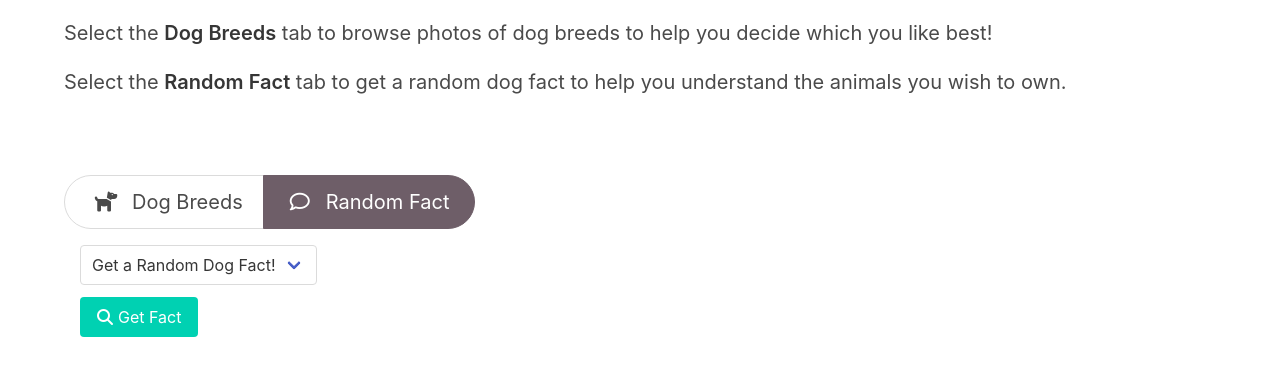
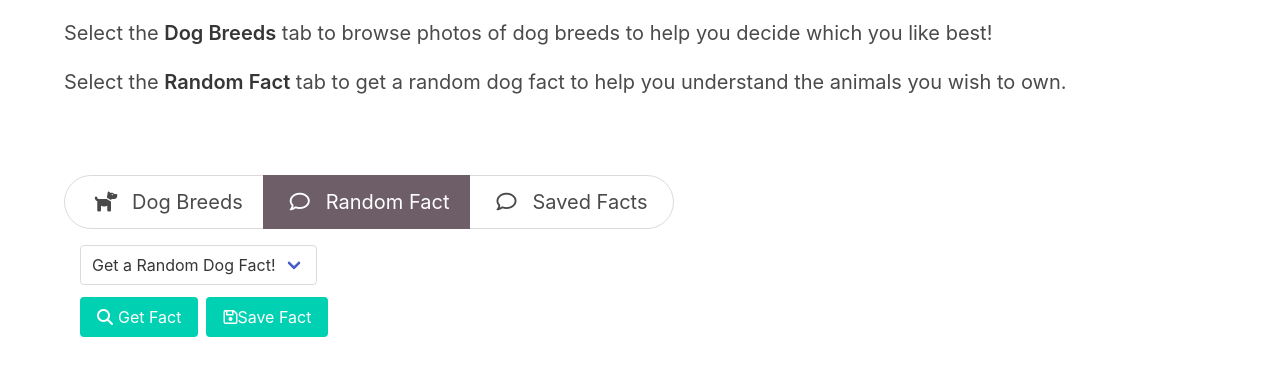
Before and after one commit to jcxxz/practice-repo, a plain HTML site: page index.html in a window 1280 px wide. Both pictures are taken after a click on the item "Random Fact". Shown: the part 240-616 px from the top of the page. Drawn offline with nearby package versions, Linux system fonts and the light colour scheme.

Commit message:
adjusted formatting

```diff
--- a/assets/js/script.js
+++ b/assets/js/script.js
@@ -64,6 +64,8 @@ fetchImageButton.addEventListener("click", function () {
     .catch(error => console.log(error));
 });
 
+
+
 var fetchFactButton = document.getElementById("fetch-fact-btn");
 var firstClick = true;
 
--- a/index.html
+++ b/index.html
@@ -1,5 +1,6 @@
 <!DOCTYPE html>
 <html lang="en">
+
 <head>
   <meta charset="utf-8">
   <meta http-equiv="X-UA-Compatible" content="IE=edge">
@@ -9,6 +10,7 @@
   <link rel="stylesheet" href="https://cdn.jsdelivr.net/npm/bulma@0.9.4/css/bulma.min.css">
   <script src="https://kit.fontawesome.com/74eedd6986.js" crossorigin="anonymous"></script>
 </head>
+
 <body>
   <header>
     <nav class="navbar" role="navigation" aria-label="main navigation">
@@ -80,9 +82,11 @@
       <p class="subtitle">
         Interested in owning a dog but aren't sure about the breed? You've come to the right place!</p>
 
-        <p class="subtitle"> Select the <strong>Dog Breeds</strong> tab to browse photos of dog breeds to help you decide which you like best!</p>
+      <p class="subtitle"> Select the <strong>Dog Breeds</strong> tab to browse photos of dog breeds to help you decide
+        which you like best!</p>
 
-        <p class="subtitle">Select the <strong>Random Fact</strong> tab to get a random dog fact to help you understand the animals you wish to own.
+      <p class="subtitle">Select the <strong>Random Fact</strong> tab to get a random dog fact to help you understand
+        the animals you wish to own.
       </p>
       <div id="tabs-with-content">
         <div class="tabs is-medium is-toggle is-toggle-rounded">
@@ -97,6 +101,10 @@
             <li><a>
                 <span class="icon is-medium"><i class="fa-regular fa-comment" aria-hidden="true"></i></span>
                 <span>Random Fact</span>
+              </a></li>
+            <li><a>
+              <span class="icon is-medium"><i class="fa-regular fa-comment" aria-hidden="true"></i></span>
+              <span>Saved Facts</span>
             </a></li>
           </ul>
         </div>
@@ -151,6 +159,17 @@
                 <i class="fas fa-search"></i>
                 Get Fact
               </a>
+              <a class="button is-primary" id="save-fact-btn">
+                <i class="fa-regular fa-floppy-disk"></i>
+                Save Fact
+              </a>
+            </div>
+          </section>
+          <section class="tab-content">
+            <div class="field">
+              <div class="control">
+                <div id="saved-facts-container"></div>
+              </div>
             </div>
           </section>
 
@@ -162,4 +181,5 @@
   </section>
   <script src="assets/js/script.js"></script>
 </body>
+
 </html>
```
Lines whose indentation alone changed are shown as unchanged.
